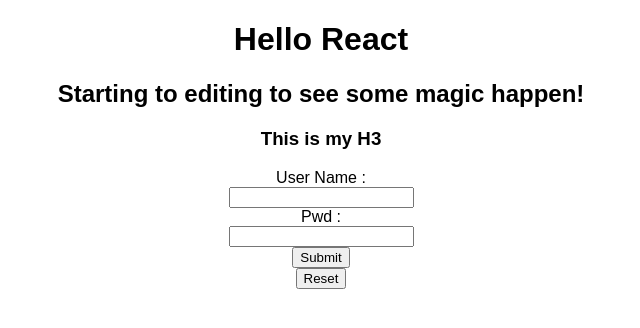
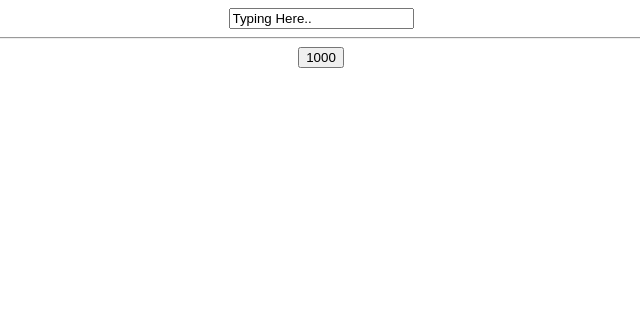
Before and after one commit to gokhaleofficial/react-demo-repo, a React (Create React App) app: page / in a window 1280 px wide. Shown: the top 328 px of the page, without its empty margins (319-959 px from the left). Built offline with nearby package versions, Linux system fonts and the light colour scheme.

Commit message:
Session 2 Changes
Session 2 Changes

```diff
--- a/src/App.js
+++ b/src/App.js
@@ -1,21 +1,136 @@
 import React from "react";
+import PropTypes from "prop-types";
+
 import "./styles.css";
 
 export default function App() {
+  const names = ["Sachin", "Rahul", "Kumble"];
+
+  const empObj = {
+    name: "sachin",
+    age: 45,
+    city: "Mum"
+  }; // type= Object
+
   return (
     <div className="App">
-      <h1>Hello React</h1>
-      <h2>Starting to editing to see some magic happen!</h2>
-      <h3>This is my H3</h3>
-      User Name : <MyInputComponent type="text" />
-      Pwd : <MyInputComponent type="password" />
-      <MyComponent name="Submit" />
-      <MyComponent name="Reset" />
+      <MyInputClassComponent />
+      {/* <ShowEmployeeDetails data={empObj} /> */}
+      {/* <Age age={11 + 11} name="Sachin" />
+      <hr />
+      <Age /> */}
+      {/* <ShowNames names={names} /> */}
     </div>
   );
 }
 
-function MyComponent(props) {
+// Class Component
+
+class MyInputClassComponent extends React.Component {
+  constructor(props) {
+    super(props);
+    this.state = {
+      textBoxValue: "Typing Here..",
+      counter: 1000
+    };
+  }
+
+  handleInputChange = e => {
+    // console.log(e.target.value);
+    this.setState({
+      textBoxValue: e.target.value
+    });
+  };
+
+  increment = () => {
+    this.setState({
+      counter: this.state.counter - 1
+    });
+  };
+
+  render() {
+    return (
+      <div>
+        <input
+          onChange={this.handleInputChange}
+          value={this.state.textBoxValue}
+        />
+        <hr />
+        <button onClick={this.increment}>{this.state.counter}</button>
+      </div>
+    );
+  }
+
+  // render() {
+  //   return (
+  //     <div>
+  //       Hello React Class Component
+  //       <hr />
+  //     </div>
+  //   );
+  // }
+}
+
+// default Props
+// function Age(props) {
+function Age({ age = -1, name = "Guest" }) {
+  return (
+    <div>
+      Hello {name}, Your Age is {age}
+    </div>
+  );
+}
+
+function ShowEmployeeDetails(props) {
+  // console.log(Object.keys(props.data));
+  // console.log(Object.values(props.data));
+  return (
+    <div>
+      Hello Employee
+      <hr />
+      {Object.keys(props.data).map((value, index) => {
+        return <div>{props.data[value]}</div>;
+      })}
+    </div>
+  );
+}
+
+function ShowNames(props) {
+  // JS Land
+  // 100 js
+  if (false) alert("h");
+  return (
+    // HTML LAND
+    <div>
+      Names Are :
+      <hr />
+      {props.names.map((value, index) => {
+        return <div>{value}</div>;
+      })}
+      {/* // JS LANK */}
+    </div>
+  );
+}
+
+// Prop Types
+Age.propTypes = {
+  name: PropTypes.string
+};
+
+function Login() {
+  return (
+    <div className="App">
+      WELCOME TO REACT SESSION - {1 + 1}
+      <ReturnHeader />
+      User name : <MyInputComponent type="text" />
+      Password : <MyInputComponent type="password" />
+      <MyButtonComponent name="Submit" />
+      <MyButtonComponent name="Reset" />
+    </div>
+  );
+}
+
+function MyButtonComponent(props) {
   // Functional Component
   return (
     <div>
@@ -33,6 +148,53 @@
   );
 }
 
+function ReturnHeader(id) {
+  return (
+    <div>
+      <h1 id="header1" class="myclass">
+        {" "}
+        Hello React{" "}
+      </h1>
+    </div>
+  ); // jsx
+}
+
+// function sum(a,b){
+//   return a+b;
+// }
+
+// sum(1,2); //3
+// sum(1,4); //5
+
+// function ReturnHeader(id){
+//   return (
+//     <h1 id ="header1" class= "myclass"> Hello World </h1>
+//   ); // jsx
+// }
+
+// ReturnHeader('header1'); //
+
+// <h1 id = "header1" class= "myclass"> Hello World </h1>
+// <h1  id = "header2" class= "myclass"> Hello World </h1>
+
+// function MyComponent(props) {
+//   // Functional Component
+//   return (
+//     <div>
+//       <button>{props.name}</button>
+//     </div>
+//   );
+// }
+
+// function MyInputComponent(props) {
+//   // Functional Component
+//   return (
+//     <div>
+//       <input type={props.type} />
+//     </div>
+//   );
+// }
+
 // Function..
 // function sum(a,b){ // reusable using params.
 //   return a+b;
@@ -49,3 +211,9 @@
 
 // returnHeader("header1")
 // returnHeader("header2")
+
+// <h3>This is my H3</h3>
+//       User Name : <MyInputComponent type="text" />
+//       Pwd : <MyInputComponent type="password" />
+//       <MyComponent name="Submit" />
+//       <MyComponent name="Reset" />
```
